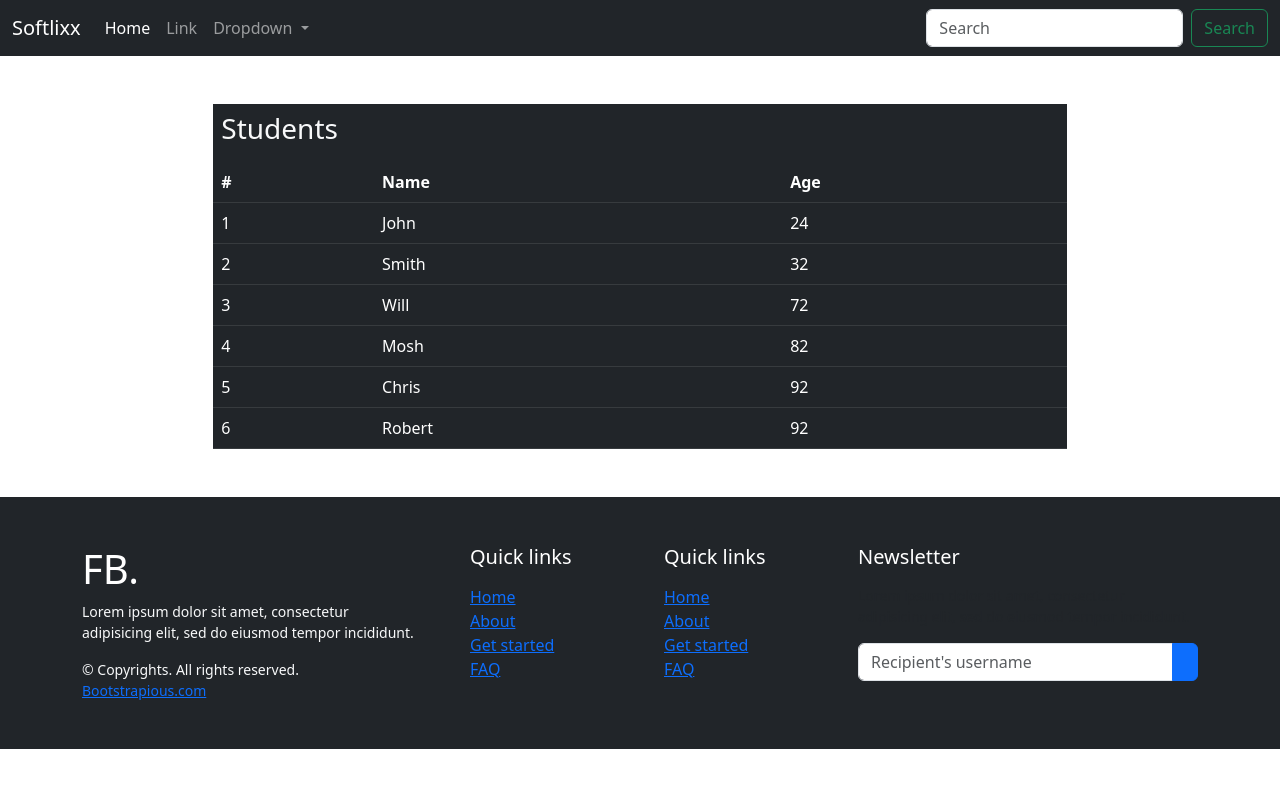
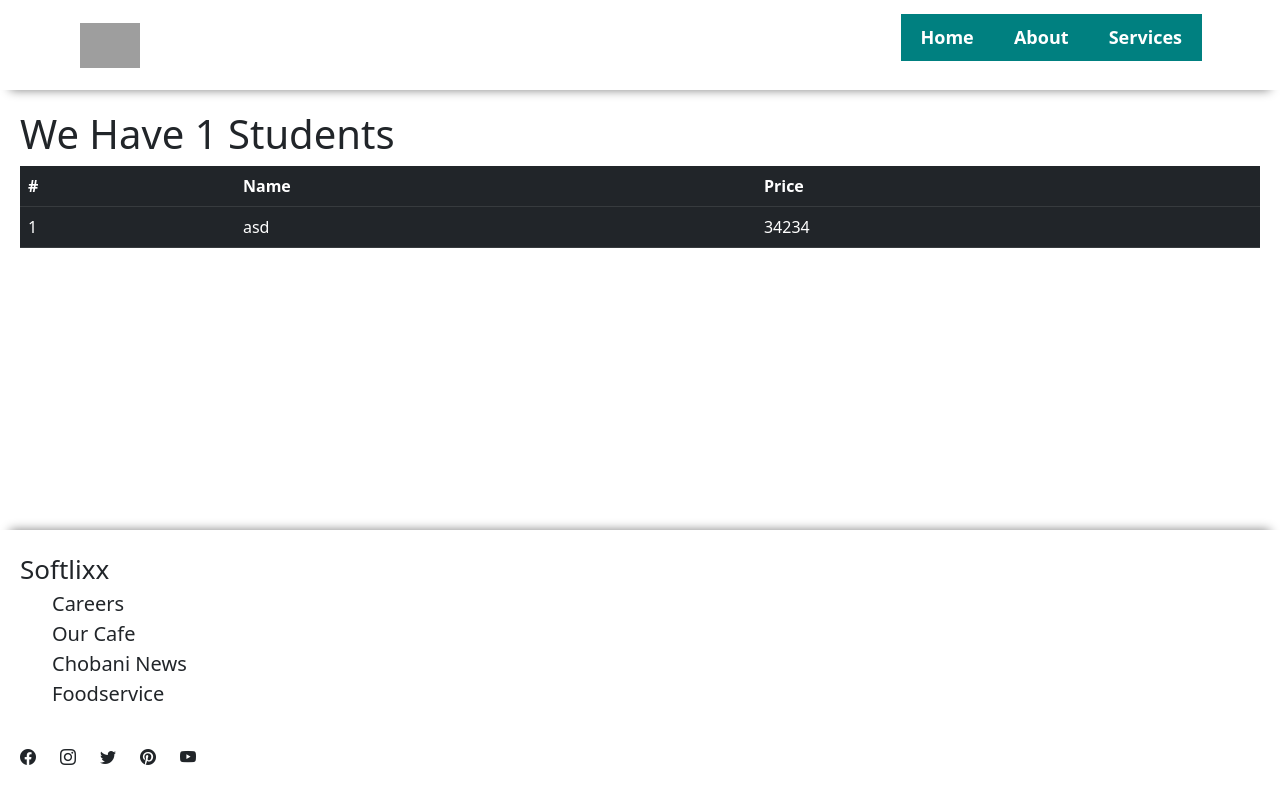
Before and after one commit to abdulazizaziz/django_class, a Django app: page /students/ in a window 1280 px wide. Run offline with Django 4.2, Linux system fonts and the light colour scheme; data comes from the database, SQL or seed files in the repository; both versions use the stored data as it was before the commit; grey boxes are pictures that could not be loaded.

Commit message:
Models Added to View

```diff
--- a/core/urls.py
+++ b/core/urls.py
@@ -1,25 +1,10 @@
-"""core URL Configuration
-
-The `urlpatterns` list routes URLs to views. For more information please see:
-    https://docs.djangoproject.com/en/4.1/topics/http/urls/
-Examples:
-Function views
-    1. Add an import:  from my_app import views
-    2. Add a URL to urlpatterns:  path('', views.home, name='home')
-Class-based views
-    1. Add an import:  from other_app.views import Home
-    2. Add a URL to urlpatterns:  path('', Home.as_view(), name='home')
-Including another URLconf
-    1. Import the include() function: from django.urls import include, path
-    2. Add a URL to urlpatterns:  path('blog/', include('blog.urls'))
-"""
 from django.contrib import admin
 from django.urls import path
-from products.views import HelloWorld, students
+from products.views import home, students
 
 
 urlpatterns = [
     path('admin/', admin.site.urls),
-    path('home/', HelloWorld),
+    path('home/', home),
     path('students/', students)
 ]
--- a/products/admin.py
+++ b/products/admin.py
@@ -1,5 +1,4 @@
 from django.contrib import admin
-
 from .models import Product
 
 admin.site.register(Product)
--- a/products/models.py
+++ b/products/models.py
@@ -1,14 +1,10 @@
 from django.db import models
 
-class Category(models.Model):
-    name = models.CharField(max_length=50)
 
 class Product(models.Model):
     name = models.CharField(max_length=50)
     price = models.IntegerField()
     detail = models.TextField()
-    is_available = models.BooleanField(default=True)
 
-    color = models.CharField(max_length=30, null=True, blank=True)
-
-    added = models.DateField(auto_now_add=True)
+    def __str__(self):
+        return self.name + ' --- ' + str(self.id)
--- a/products/views.py
+++ b/products/views.py
@@ -1,24 +1,15 @@
-from django.http.response import HttpResponse
 from django.shortcuts import render
+from .models import Product
 
 
-def HelloWorld(request):
-    context = {
-            "title": "Softlixx",
-            "color": "greenasd",
-            "fruits": ['Apple', 'Mango', 'Cherry', 'Peach'],
-            "student": {"name": "Ahmad", "age": "26"}
-        }
-    return render(request, 'index.html', context)
+def home(request):
+    return render(request, 'index.html')
 
 
 def students(request):
-    aaa = [
-        {"id": 1, "name": "John", "age": 24},
-        {"id": 2, "name": "Smith", "age": 32},
-        {"id": 3, "name": "Will", "age": 72},
-        {"id": 4, "name": "Mosh", "age": 82},
-        {"id": 5, "name": "Chris", "age": 92},
-        {"id": 6, "name": "Robert", "age": 92},
-    ]
-    return render(request, 'students.html', {"students": aaa})
+    products = Product.objects.all()
+    context = {
+        "count": len(products),
+        'products': products
+    }
+    return render(request, 'students.html', context)
--- a/templates/base.html
+++ b/templates/base.html
@@ -5,138 +5,114 @@
     <meta name="viewport" content="width=device-width, initial-scale=1.0" />
     <title>Document</title>
     <link
-      href="https://cdn.jsdelivr.net/npm/bootstrap@5.3.0/dist/css/bootstrap.min.css"
       rel="stylesheet"
-      integrity="sha384-9ndCyUaIbzAi2FUVXJi0CjmCapSmO7SnpJef0486qhLnuZ2cdeRhO02iuK6FUUVM"
-      crossorigin="anonymous"
+      href="https://cdn.jsdelivr.net/npm/bootstrap-icons@1.10.5/font/bootstrap-icons.css"
     />
-    <style></style>
+    <link href="https://cdn.jsdelivr.net/npm/bootstrap@5.3.0/dist/css/bootstrap.min.css" rel="stylesheet" integrity="sha384-9ndCyUaIbzAi2FUVXJi0CjmCapSmO7SnpJef0486qhLnuZ2cdeRhO02iuK6FUUVM" crossorigin="anonymous">
+    <style>
+      * {
+        margin: 0;
+        padding: 0;
+        box-sizing: border-box;
+      }
+      header {
+        width: 100%;
+        display: flex;
+        justify-content: space-between;
+        align-items: center;
+        padding: 20px 80px;
+        background-color: white;
+        /* border-bottom: 2px solid black; */
+        box-shadow: 0 10px 10px -10px gray;
+        height: 90px;
+      }
+      header .logo img {
+        width: 60px;
+      }
+      header nav ul li {
+        list-style-type: none;
+        display: inline-block;
+        padding: 10px 20px;
+        font-family: system-ui, -apple-system, BlinkMacSystemFont, "Segoe UI",
+          Roboto, Oxygen, Ubuntu, Cantarell, "Open Sans", "Helvetica Neue",
+          sans-serif;
+        font-weight: bold;
+        font-size: 18px;
+        background-color: teal;
+        color: white;
+        margin: -2px;
+        transition-duration: 0.3s;
+        cursor: pointer;
+
+      }
+      header nav ul li:hover {
+        background-color: orange;
+      }
+      footer {
+        width: 100%;
+        height: 270px;
+        padding: 20px;
+        box-shadow: 0 -10px 10px -10px gray;
+      }
+      footer .title {
+        font-size: 26px;
+      }
+      footer ul li {
+        list-style-type: none;
+        font-size: 20px;
+      }
+      footer .icons {
+          display: flex;
+          flex-wrap: wrap;
+          padding: 20px 0;
+        }
+        footer .icons .icon {
+            width: 40px;
+        }
+      section.content {
+        padding: 20px;
+        width: 100%;
+        min-height: calc(100vh - 360px);
+      }
+    </style>
   </head>
   <body>
-    <nav class="navbar navbar-expand-lg navbar-dark bg-dark">
-      <div class="container-fluid">
-        <a class="navbar-brand" href="#">Softlixx</a>
-        <button
-          class="navbar-toggler"
-          type="button"
-          data-bs-toggle="collapse"
-          data-bs-target="#navbarSupportedContent"
-          aria-controls="navbarSupportedContent"
-          aria-expanded="false"
-          aria-label="Toggle navigation"
-        >
-          <span class="navbar-toggler-icon"></span>
-        </button>
-        <div class="collapse navbar-collapse" id="navbarSupportedContent">
-          <ul class="navbar-nav me-auto mb-2 mb-lg-0">
-            <li class="nav-item">
-              <a class="nav-link active" aria-current="page" href="#">Home</a>
-            </li>
-            <li class="nav-item">
-              <a class="nav-link" href="#">Link</a>
-            </li>
-            <li class="nav-item dropdown">
-              <a
-                class="nav-link dropdown-toggle"
-                href="#"
-                role="button"
-                data-bs-toggle="dropdown"
-                aria-expanded="false"
-              >
-                Dropdown
-              </a>
-              <ul class="dropdown-menu">
-                <li><a class="dropdown-item" href="#">Action</a></li>
-                <li><a class="dropdown-item" href="#">Another action</a></li>
-                <li><hr class="dropdown-divider" /></li>
-                <li>
-                  <a class="dropdown-item" href="#">Something else here</a>
-                </li>
-              </ul>
-            </li>
-          </ul>
-          <form class="d-flex" role="search">
-            <input
-              class="form-control me-2"
-              type="search"
-              placeholder="Search"
-              aria-label="Search"
-            />
-            <button class="btn btn-outline-success" type="submit">
-              Search
-            </button>
-          </form>
+    <header>
+      <div class="logo">
+        <img
+          src="https://yt3.googleusercontent.com/W1uNWAiXZXHLNH-AO-Xu35nT0A3F3iWF5niLVzHVyrvyCsqcA8rjOxxt8tORLY_tjckLgqcI=s900-c-k-c0x00ffffff-no-rj"
+        />
+      </div>
+      <nav>
+        <ul>
+          <li>Home</li>
+          <li>About</li>
+          <li>Services</li>
+        </ul>
+      </nav>
+    </header>
+    <section class="content">
+        {% block main %}{% endblock main %}
+    </section>
+
+    <footer>
+      <div class="title">Softlixx</div>
+      <ul>
+        <li>Careers</li>
+        <li>Our Cafe</li>
+        <li>Chobani News</li>
+        <li>Foodservice</li>
+      </ul>
+      <div class="icons">
+        <div class="icon">
+          <i class="bi bi-facebook"></i>
         </div>
-      </div>
-    </nav>
-
-    {% block body %}{% endblock body %}
-
-    <footer class="w-100 py-4 flex-shrink-0 bg-dark text-light">
-      <div class="container py-4 text-light">
-        <div class="row gy-4 gx-5 text-light">
-          <div class="col-lg-4 col-md-6 text-light">
-            <h5 class="h1 text-white text-light">FB.</h5>
-            <p class="small text-light">
-              Lorem ipsum dolor sit amet, consectetur adipisicing elit, sed do
-              eiusmod tempor incididunt.
-            </p>
-            <p class="small mb-0 text-light">
-              &copy; Copyrights. All rights reserved.
-              <a class="text-primary" href="#">Bootstrapious.com</a>
-            </p>
-          </div>
-          <div class="col-lg-2 col-md-6 text-light">
-            <h5 class="text-white mb-3 text-light">Quick links</h5>
-            <ul class="list-unstyled text-light">
-              <li><a href="#">Home</a></li>
-              <li><a href="#">About</a></li>
-              <li><a href="#">Get started</a></li>
-              <li><a href="#">FAQ</a></li>
-            </ul>
-          </div>
-          <div class="col-lg-2 col-md-6">
-            <h5 class="text-white mb-3">Quick links</h5>
-            <ul class="list-unstyled text-muted">
-              <li><a href="#">Home</a></li>
-              <li><a href="#">About</a></li>
-              <li><a href="#">Get started</a></li>
-              <li><a href="#">FAQ</a></li>
-            </ul>
-          </div>
-          <div class="col-lg-4 col-md-6">
-            <h5 class="text-white mb-3">Newsletter</h5>
-            <p class="small text-muted">
-              Lorem ipsum dolor sit amet, consectetur adipisicing elit, sed do
-              eiusmod tempor incididunt.
-            </p>
-            <form action="#">
-              <div class="input-group mb-3">
-                <input
-                  class="form-control"
-                  type="text"
-                  placeholder="Recipient's username"
-                  aria-label="Recipient's username"
-                  aria-describedby="button-addon2"
-                />
-                <button
-                  class="btn btn-primary"
-                  id="button-addon2"
-                  type="button"
-                >
-                  <i class="fas fa-paper-plane"></i>
-                </button>
-              </div>
-            </form>
-          </div>
-        </div>
+        <div class="icon"><i class="bi bi-instagram"></i></div>
+        <div class="icon"><i class="bi bi-twitter"></i></div>
+        <div class="icon"><i class="bi bi-pinterest"></i></div>
+        <div class="icon"><i class="bi bi-youtube"></i></div>
       </div>
     </footer>
-
-    <script
-      src="https://cdn.jsdelivr.net/npm/bootstrap@5.3.0/dist/js/bootstrap.bundle.min.js"
-      integrity="sha384-geWF76RCwLtnZ8qwWowPQNguL3RmwHVBC9FhGdlKrxdiJJigb/j/68SIy3Te4Bkz"
-      crossorigin="anonymous"
-    ></script>
+    <script src="https://cdn.jsdelivr.net/npm/bootstrap@5.3.0/dist/js/bootstrap.bundle.min.js" integrity="sha384-geWF76RCwLtnZ8qwWowPQNguL3RmwHVBC9FhGdlKrxdiJJigb/j/68SIy3Te4Bkz" crossorigin="anonymous"></script>
   </body>
 </html>
--- a/templates/students.html
+++ b/templates/students.html
@@ -1,23 +1,26 @@
-{% extends "base.html" %} {% block body %}
-<div class="bg-dark col-8 mx-auto my-5">
-  <h3 class="text-light p-2">Students</h3>
+{% extends "base.html" %}
+
+
+{% block main %}
+    <h1>We Have {{count}} Students</h1>
+
     <table class="table table-dark">
       <thead>
         <tr>
-        <th>#</th>
-        <th>Name</th>
-        <th>Age</th>
+          <th >#</th>
+          <th >Name</th>
+          <th >Price</th>
         </tr>
       </thead>
       <tbody>
-      {% for student in students %}
+        {% for item in products %}
           <tr>
-        <td>{{student.id}}</td>
-        <td>{{student.name}}</td>
-        <td>{{student.age}}</td>
+            <td>{{item.id}}</td>
+            <td>{{item.name}}</td>
+            <td>{{item.price}}</td>
           </tr>
+
         {% endfor %}
       </tbody>
     </table>
-</div>
-{% endblock body %}
+{% endblock main %}
```
Also changed, not shown: core/settings.py (+9 -11 lines), templates/index.html (+4 -16 lines), db.sqlite3 (deleted), products/migrations/0001_initial.py, products/migrations/0002_alter_product_color_alter_product_is_available.py (deleted), products/migrations/0003_alter_product_color.py (deleted), products/migrations/0004_product_added.py (deleted), products/migrations/0005_alter_product_added.py (deleted). Lines whose indentation alone changed are shown as unchanged.
